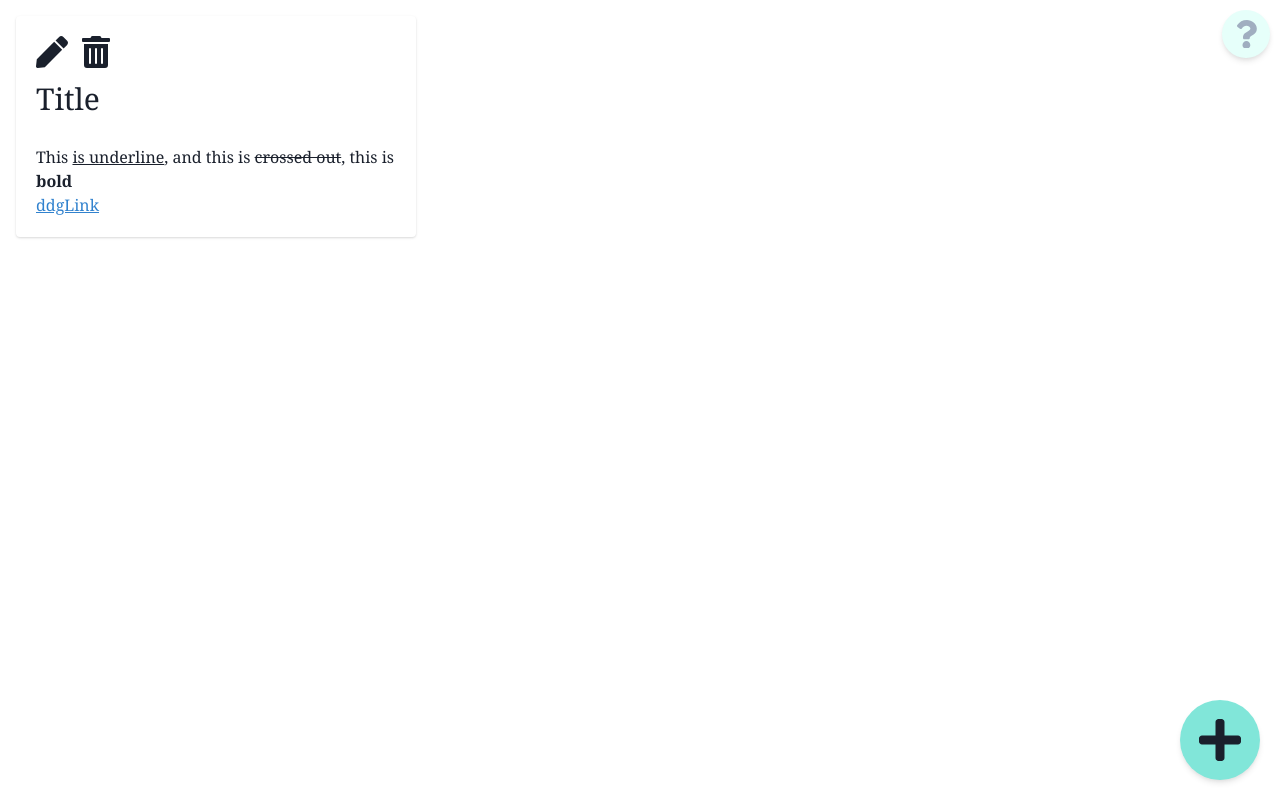
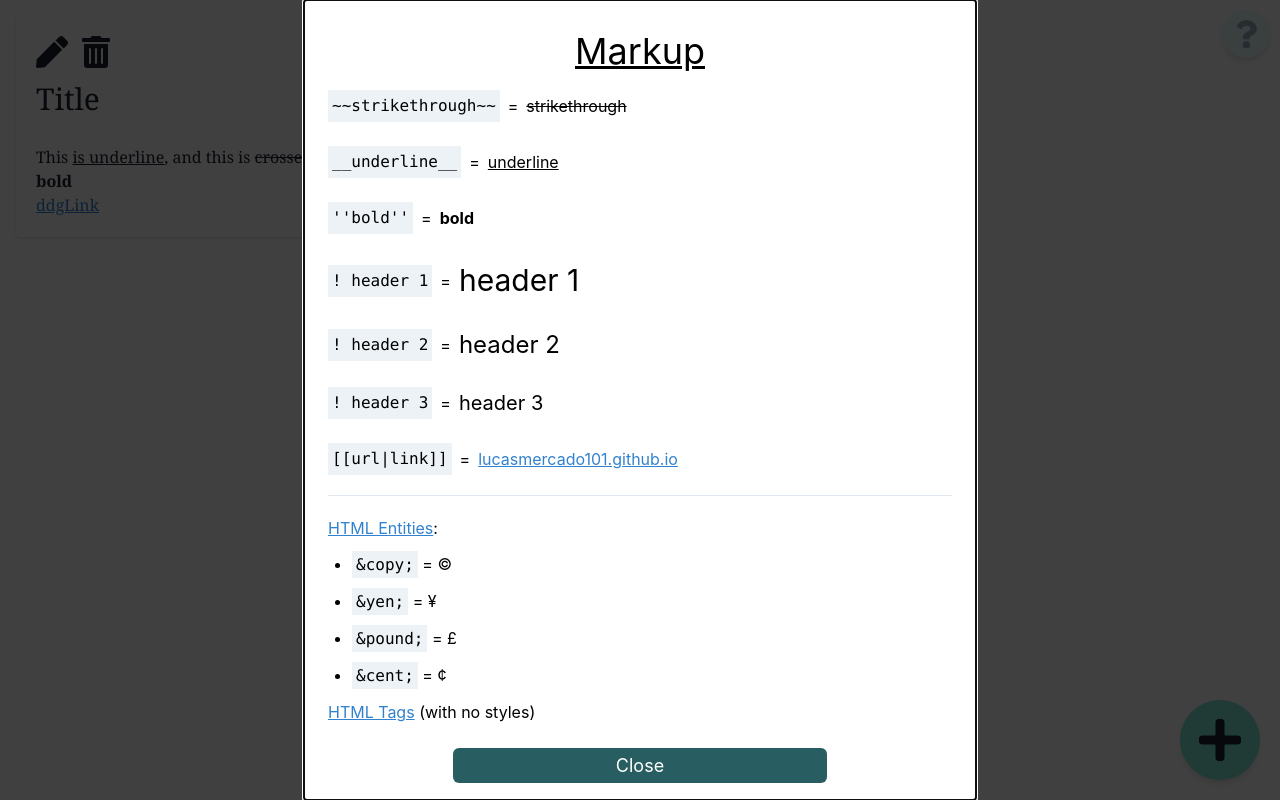
Before and after one commit to Lucasmercado101/markdown-notes-app, a React (Create React App) app: page / in a window 1280 px wide. Built offline with nearby package versions, Linux system fonts and the light colour scheme.

Commit message:
fixed the modal

```diff
--- a/src/components/HelpButton.tsx
+++ b/src/components/HelpButton.tsx
@@ -1,9 +1,18 @@
 import React, { useState } from "react";
 import { FaQuestion as QuestionIcon } from "react-icons/fa";
-import MyModal from "./MyModal";
+import Modal from "react-modal";
+
+const modalStyle: Modal.Styles = {
+  overlay: {
+    position: "fixed",
+    display: "grid",
+    placeItems: "center",
+    background: "rgba(0, 0, 0, 0.75)",
+  },
+};
 
 const HelpButton: React.FC = () => {
-  const [isModalOpen, setIsModalOpen] = useState(false);
+  const [isModalOpen, setIsModalOpen] = useState(true);
   return (
     <>
       <button
@@ -14,28 +23,31 @@ const HelpButton: React.FC = () => {
       >
         <QuestionIcon className="w-3/5 h-auto text-gray-500 outline-none" />
       </button>
-      <MyModal
-        onRequestClose={() => setIsModalOpen(false)}
+      <Modal
+        style={modalStyle}
+        className="bg-white overflow-auto max-h-full w-full text-sm md:text-base md:max-w-2xl mx-auto"
+        onRequestClose={() => {
+          return setIsModalOpen(false);
+        }}
         isOpen={isModalOpen}
       >
-        <div className="wrapper w-full h-full grid place-items-center">
-          <div className="bg-white w-full text-sm md:text-base md:max-w-2xl mx-auto md:p-6 p-4">
+        <div className="md:p-6 p-4">
           <h2 className="text-center md:text-4xl text-3xl mb-3 underline">
             Markup
           </h2>
           <div className="flex items-center">
             <code className="bg-gray-200 p-1 mr-2">~~strikethrough~~</code> ={" "}
-              <span className="line-through ml-2">underline</span>
+            <span className="line-through ml-2">strikethrough</span>
           </div>
           <br />
           <div className="flex items-center">
             <code className="bg-gray-200 p-1 mr-2">__underline__</code> ={" "}
-              <span className="underline ml-2">bikd</span>
+            <span className="underline ml-2">underline</span>
           </div>
           <br />
           <div className="flex items-center">
             <code className="bg-gray-200 p-1 mr-2">''bold''</code> ={" "}
-              <span className="font-bold ml-2">strikethrough</span>
+            <span className="font-bold ml-2">bold</span>
           </div>
           <br />
           <div className="flex items-center">
@@ -107,8 +119,7 @@ const HelpButton: React.FC = () => {
             Close
           </button>
         </div>
-        </div>
-      </MyModal>
+      </Modal>
     </>
   );
 };
--- a/src/components/MyModal.tsx
+++ /dev/null
@@ -1,29 +0,0 @@
-import React from "react";
-import Modal from "react-modal";
-
-Modal.setAppElement("body");
-
-const modalStyle: Modal.Styles = {
-  overlay: {
-    zIndex: 1000,
-    background: "rgba(0, 0, 0, 0.75)",
-  },
-  content: {
-    background: "none",
-    padding: "0",
-    width: "100%",
-    height: "100%",
-    inset: "auto",
-    border: "none",
-  },
-};
-
-const MyModal: React.FC<ReactModal.Props> = (props) => {
-  return (
-    <Modal style={modalStyle} {...props}>
-      {props.children}
-    </Modal>
-  );
-};
-
-export default MyModal;
```
Lines whose indentation alone changed are shown as unchanged.
